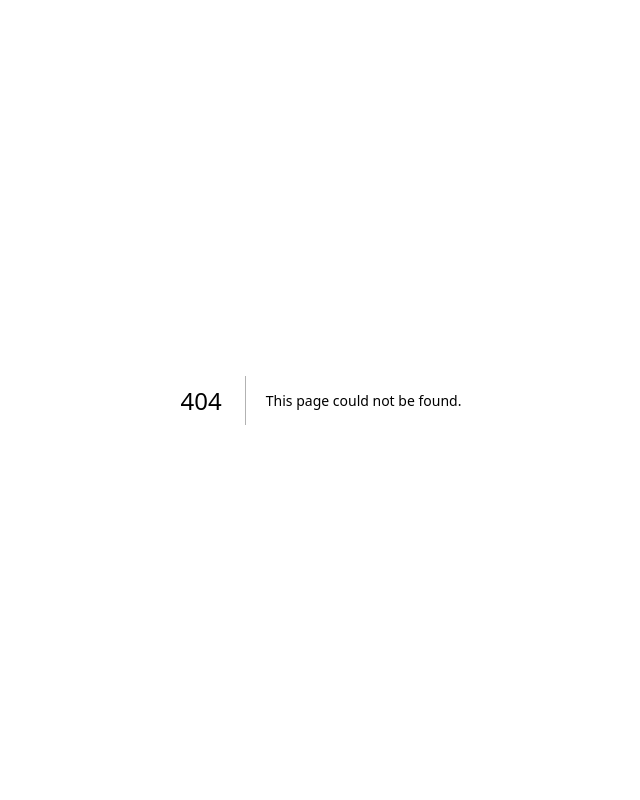
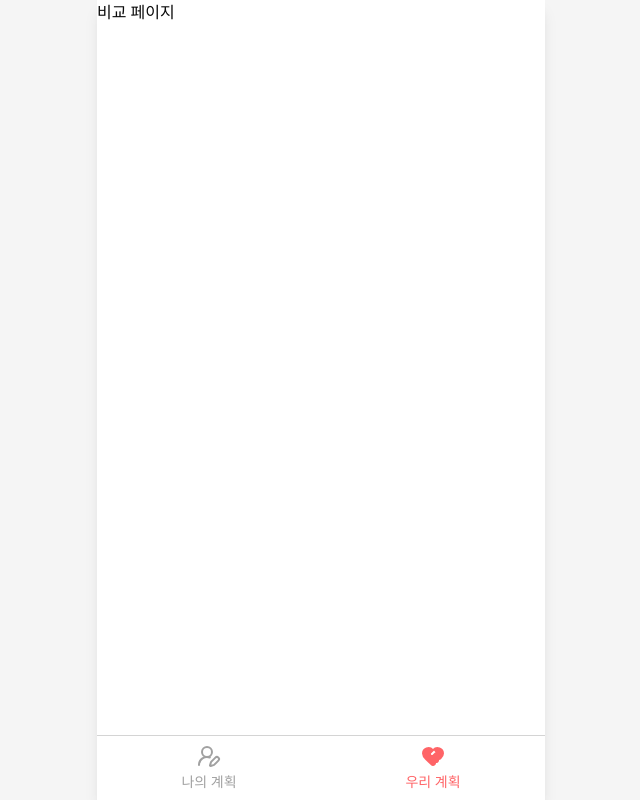
Before and after one commit to minhanPark/wedding-cost-nextjs, a Next.js app: page /compare in a window 1280 px wide. Before the commit this address had no page. Shown: the whole page, without its empty margins (319-959 px from the left). Built offline with nearby package versions, Linux system fonts and the light colour scheme.

Commit message:
페이지 생성 후 네비게이션 잘 작동하는지 테스트

```diff
--- /dev/null
+++ b/app/(user)/compare/page.tsx
@@ -0,0 +1,3 @@
+export default function ComparePage() {
+  return <div className="">비교 페이지</div>;
+}
--- /dev/null
+++ b/app/(user)/layout.tsx
@@ -0,0 +1,41 @@
+import { HeartHandshake, UserRoundPen } from "lucide-react";
+import Link from "next/link";
+import type { LucideIcon } from "lucide-react";
+import { NavList } from "./nav";
+
+type NavItemType = {
+  href: string;
+  icon: LucideIcon;
+  label: string;
+  isActive?: boolean;
+};
+
+function NavItem({ href, icon, label }: NavItemType) {
+  const Icon = icon;
+  return (
+    <li className="flex-1">
+      <Link
+        href={href}
+        className="h-16 flex flex-col items-center justify-center gap-1"
+      >
+        <Icon className="size-6 stroke-neutral-400" />
+        <span className="text-sm text-neutral-400">{label}</span>
+      </Link>
+    </li>
+  );
+}
+
+export default function Layout({ children }: { children: React.ReactNode }) {
+  return (
+    <div className="h-dvh bg-neutral-100">
+      <div className="bg-white h-full max-w-md mx-auto shadow-lg flex flex-col">
+        <main className="flex-1">{children}</main>
+        <div className="">
+          <footer>
+            <NavList />
+          </footer>
+        </div>
+      </div>
+    </div>
+  );
+}
--- /dev/null
+++ b/app/(user)/nav.tsx
@@ -0,0 +1,66 @@
+"use client";
+
+import { HeartHandshake, UserRoundPen } from "lucide-react";
+import Link from "next/link";
+import clsx from "clsx";
+
+import type { LucideIcon } from "lucide-react";
+import { usePathname } from "next/navigation";
+
+type NavItemType = {
+  href: string;
+  icon: LucideIcon;
+  label: string;
+  isActive?: boolean;
+};
+
+function NavItem({ href, icon, label, isActive = false }: NavItemType) {
+  const Icon = icon;
+
+  return (
+    <li className="flex-1">
+      <Link
+        href={href}
+        className="h-16 flex flex-col items-center justify-center gap-1"
+      >
+        <Icon
+          className={clsx(
+            "size-6 stroke-neutral-400",
+            isActive && "stroke-red-400 fill-red-400"
+          )}
+        />
+        <span
+          className={clsx(
+            "text-sm text-neutral-400",
+            isActive && "text-red-400"
+          )}
+        >
+          {label}
+        </span>
+      </Link>
+    </li>
+  );
+}
+
+export function NavList() {
+  const pathname = usePathname();
+  return (
+    <nav>
+      <ul className="flex border-t border-neutral-300">
+        <NavItem
+          href="/"
+          icon={UserRoundPen}
+          label="나의 계획"
+          isActive={pathname === "/"}
+        />
+
+        <NavItem
+          href="/compare"
+          icon={HeartHandshake}
+          label="우리 계획"
+          isActive={pathname === "/compare"}
+        />
+      </ul>
+    </nav>
+  );
+}
--- a/app/(user)/page.tsx
+++ b/app/(user)/page.tsx
@@ -1,62 +1,3 @@
-import { HeartHandshake, UserRoundPen } from "lucide-react";
-import Link from "next/link";
-import type { LucideIcon } from "lucide-react";
-
-type NavItemType = {
-  href: string;
-  icon: LucideIcon;
-  label: string;
-  isActive?: boolean;
-};
-
-function NavItem({ href, icon, label }: NavItemType) {
-  const Icon = icon;
-  return (
-    <li className="flex-1">
-      <Link
-        href={href}
-        className="h-16 flex flex-col items-center justify-center gap-1"
-      >
-        <Icon className="size-6 stroke-neutral-400" />
-        <span className="text-sm text-neutral-400">{label}</span>
-      </Link>
-    </li>
-  );
+export default function Home() {
+  return <div className="">아베베베엔</div>;
 }
-
-export default function Home() {
-  return (
-    <main>
-      {/* 배경 */}
-      <div className="h-dvh bg-neutral-100">
-        {/* 메인 컨텐츠 부분 - 하얀색 */}
-        <div className="bg-white h-full max-w-md mx-auto shadow-lg flex flex-col">
-          <div className="flex-1">아베</div>
-          <div className="">
-            <footer>
-              <nav>
-                <ul className="flex border-t border-neutral-300">
-                  <li className="flex-1">
-                    <Link
-                      href="/"
-                      className="h-16 flex flex-col items-center justify-center gap-1"
-                    >
-                      <UserRoundPen className="size-6 stroke-red-400 fill-red-400" />
-                      <span className="text-sm text-red-400">나의 계획</span>
-                    </Link>
-                  </li>
-
-                  <NavItem
-                    href="/compare"
-                    icon={HeartHandshake}
-                    label="우리 계획"
-                  />
-                </ul>
-              </nav>
-            </footer>
-          </div>
-        </div>
-      </div>
-    </main>
-  );
-}
```
